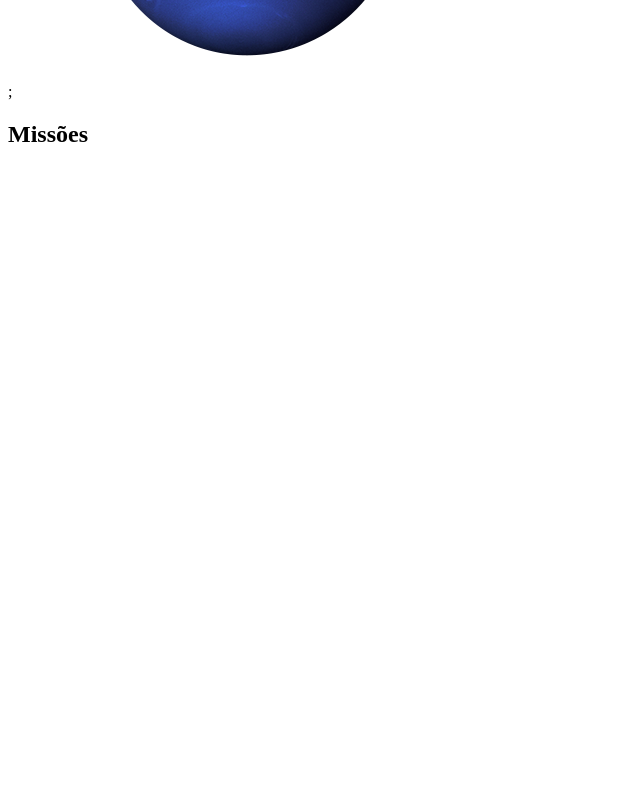
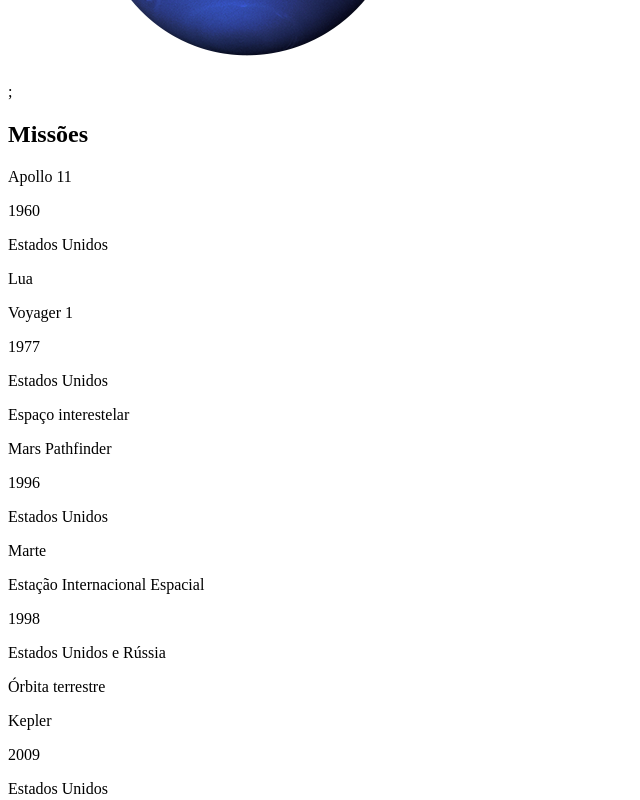
Before and after one commit to rafae2k/Solar-System-, a React (Create React App) app: page / in a window 1280 px wide. Shown: the part 3340-4140 px from the top of the page, without its empty margins (0-640 px from the left). Before the commit the page ends 3508 px from the top, so only its background shows below. Built offline with nearby package versions, Linux system fonts and the light colour scheme.

Commit message:
10. Renderize uma lista com as missões espaciais

```diff
--- a/src/components/Missions.js
+++ b/src/components/Missions.js
@@ -1,11 +1,22 @@
 import React from 'react';
 import Title from './Title';
+import missions from '../data/missions';
+import MissionCard from './MissionCard';
 
 class Missions extends React.Component {
   render() {
     return (
       <div data-testid="missions">
         <Title headline="Missões" />
+        {missions.map(({ name, year, country, destination }) => (
+          <MissionCard
+            key={ name }
+            name={ name }
+            year={ year }
+            country={ country }
+            destination={ destination }
+          />
+        ))}
       </div>
     );
   }
```
Also changed, not shown: src/components/MissionCard.js (+5 -5 lines).
